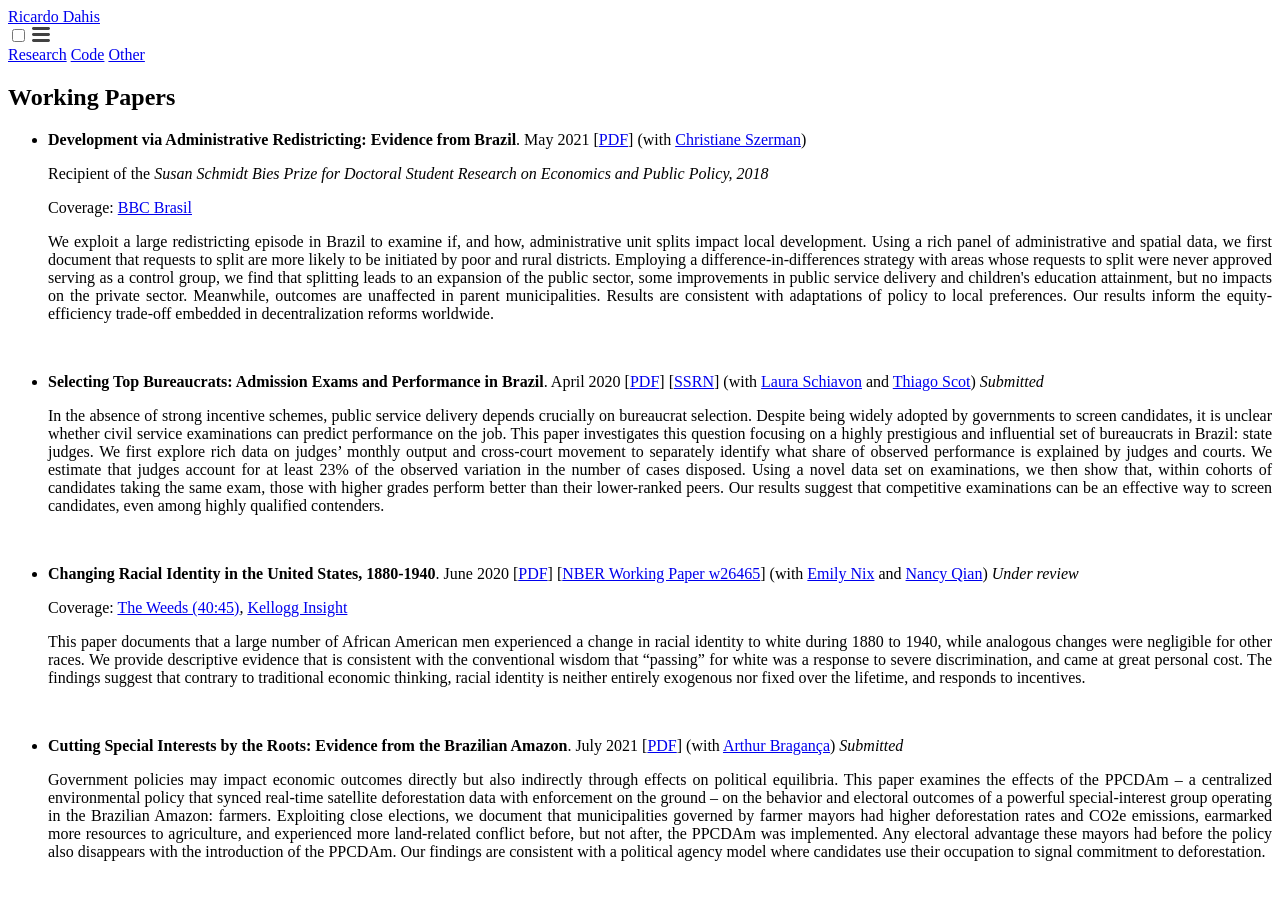
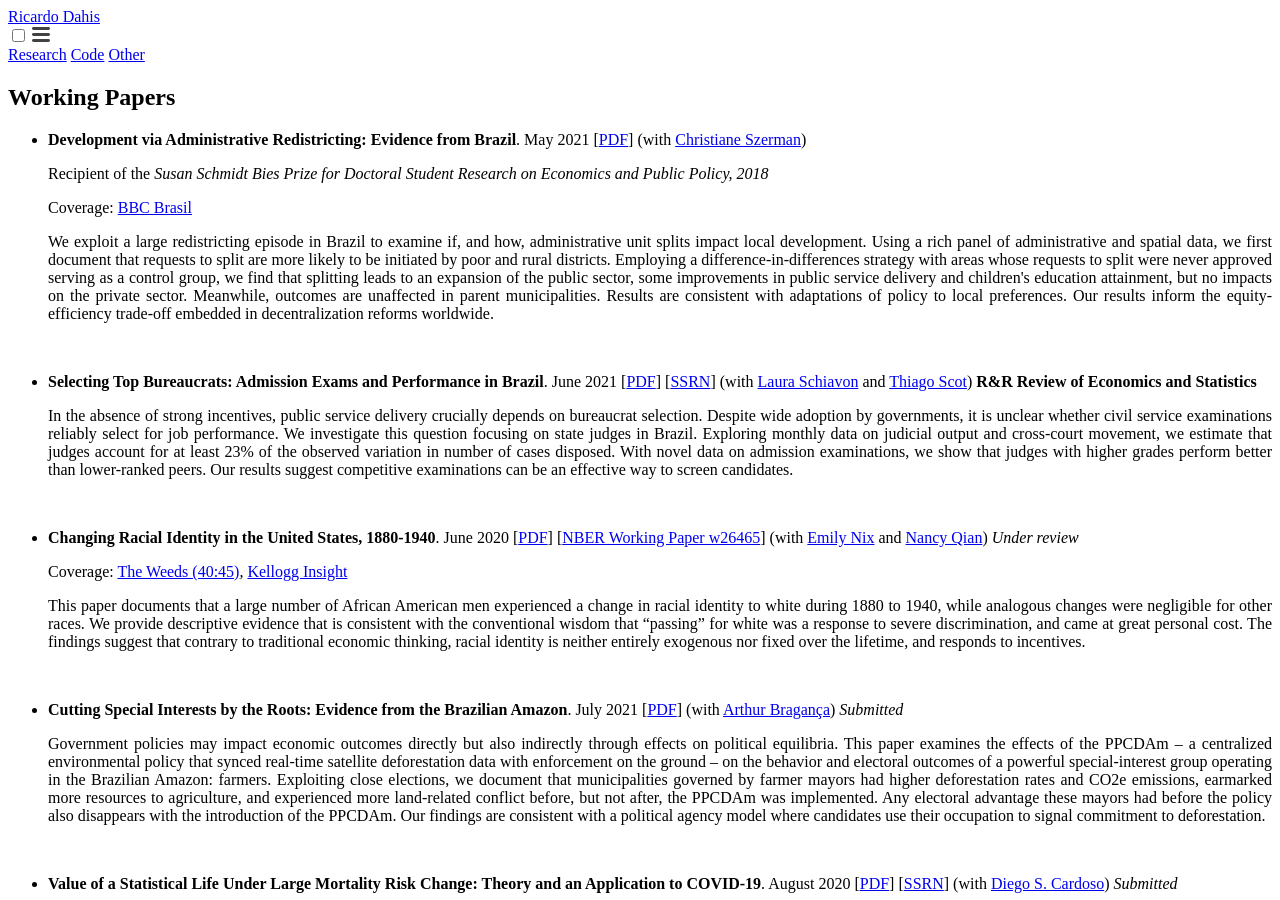
Before and after one commit to rdahis/rdahis.github.io, a Jekyll site: the page built from 1-research.md, in a window 1280 px wide and 900 px high. Built offline with Jekyll 4.4.1, drawn with Linux system fonts in a browser that asks for light colours; a script that is not in the unit is left out.

Commit message:
Adds judges R&R =D

```diff
--- a/1-research.md
+++ b/1-research.md
@@ -15,9 +15,9 @@
    <p style="text-align: justify;"> We exploit a large redistricting episode in Brazil to examine if, and how, administrative unit splits impact local development. Using a rich panel of administrative and spatial data, we first document that requests to split are more likely to be initiated by poor and rural districts. Employing a difference-in-differences strategy with areas whose requests to split were never approved serving as a control group, we find that splitting leads to an expansion of the public sector, some improvements in public service delivery and children's education attainment, but no impacts on the private sector. Meanwhile, outcomes are unaffected in parent municipalities. Results are consistent with adaptations of policy to local preferences. Our results inform the equity-efficiency trade-off embedded in decentralization reforms worldwide. </p>
 
 <br>
-- **Selecting Top Bureaucrats: Admission Exams and Performance in Brazil**. April 2020 [[PDF](/files/papers/DSS_Selecting_Top_Bureaucrats.pdf){:target="_blank"}] [[SSRN](https://ssrn.com/abstract=3584725){:target="_blank"}] (with [Laura Schiavon](https://www.lauraschiavon.com/){:target="_blank"} and [Thiago Scot](https://sites.google.com/view/thiagoscot/){:target="_blank"}) _Submitted_
+- **Selecting Top Bureaucrats: Admission Exams and Performance in Brazil**. June 2021 [[PDF](/files/papers/DSS_Selecting_Top_Bureaucrats.pdf){:target="_blank"}] [[SSRN](https://ssrn.com/abstract=3584725){:target="_blank"}] (with [Laura Schiavon](https://www.lauraschiavon.com/){:target="_blank"} and [Thiago Scot](https://sites.google.com/view/thiagoscot/){:target="_blank"}) **R&R Review of Economics and Statistics**
 
-   <p style="text-align: justify;"> In the absence of strong incentive schemes, public service delivery depends crucially on bureaucrat selection. Despite being widely adopted by governments to screen candidates, it is unclear whether civil service examinations can predict performance on the job. This paper investigates this question focusing on a highly prestigious and influential set of bureaucrats in Brazil: state judges. We first explore rich data on judges’ monthly output and cross-court movement to separately identify what share of observed performance is explained by judges and courts. We estimate that judges account for at least 23% of the observed variation in the number of cases disposed. Using a novel data set on examinations, we then show that, within cohorts of candidates taking the same exam, those with higher grades perform better than their lower-ranked peers. Our results suggest that competitive examinations can be an effective way to screen candidates, even among highly qualified contenders. </p>
+   <p style="text-align: justify;"> In the absence of strong incentives, public service delivery crucially depends on bureaucrat selection. Despite wide adoption by governments, it is unclear whether civil service examinations reliably select for job performance. We investigate this question focusing on state judges in Brazil. Exploring monthly data on judicial output and cross-court movement, we estimate that judges account for at least 23% of the observed variation in number of cases disposed. With novel data on admission examinations, we show that judges with higher grades perform better than lower-ranked peers. Our results suggest competitive examinations can be an effective way to screen candidates. </p>
 
 <br>
 - **Changing Racial Identity in the United States, 1880-1940**. June 2020 [[PDF](/files/papers/DNQ_2020_0608_FINAL.pdf){:target="_blank"}] [[NBER Working Paper w26465](https://www.nber.org/papers/w26465){:target="_blank"}] (with [Emily Nix](https://sites.google.com/site/emilyenix/){:target="_blank"} and [Nancy Qian](https://www.kellogg.northwestern.edu/faculty/qian/){:target="_blank"}) _Under review_
```
Also changed, not shown: 1 other file.
